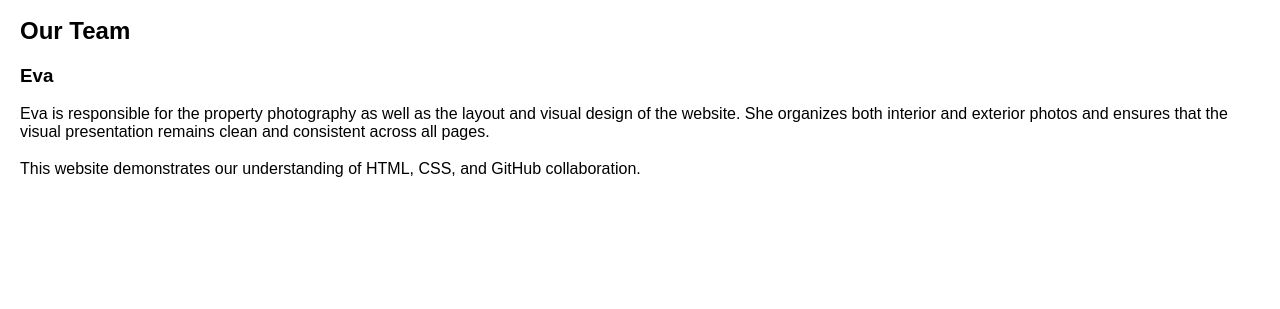
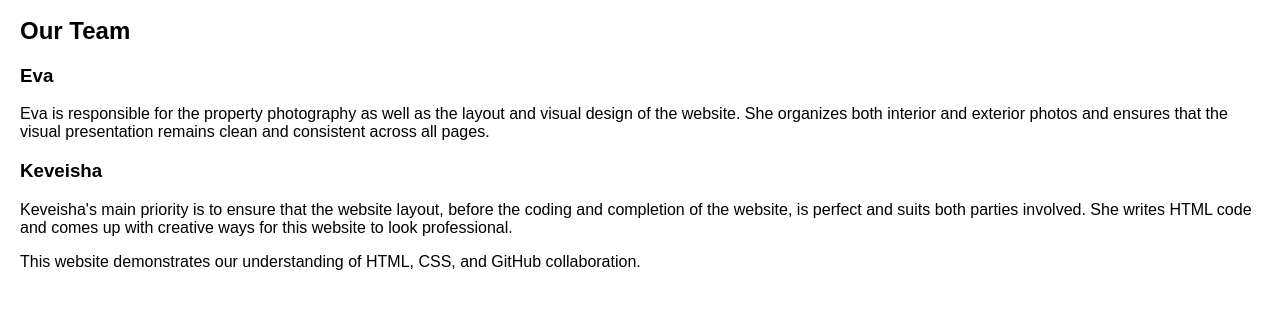
Before and after one commit to ewang6-0/K-E-Enterprise, a plain HTML site: page about.html in a window 1280 px wide. Shown: the part 157-466 px from the top of the page. Drawn offline with Linux system fonts and the light colour scheme.

Commit message:
Update about.html

```diff
--- a/about.html
+++ b/about.html
@@ -24,8 +24,9 @@
       Eva is responsible for the property photography as well as the layout and visual design of the website.
       She organizes both interior and exterior photos and ensures that the visual presentation remains clean and consistent across all pages.
     </p>
-    <h3><em> </em></h3>
-    <p>
+    <h3>Keveisha<em> </em></h3>
+    <p> Keveisha's main priority is to ensure that the website layout, before the coding and completion of the website, is perfect and suits both parties involved.
+      She writes HTML code and comes up with creative ways for this website to look professional.
 
     </p>
     <p>
```
